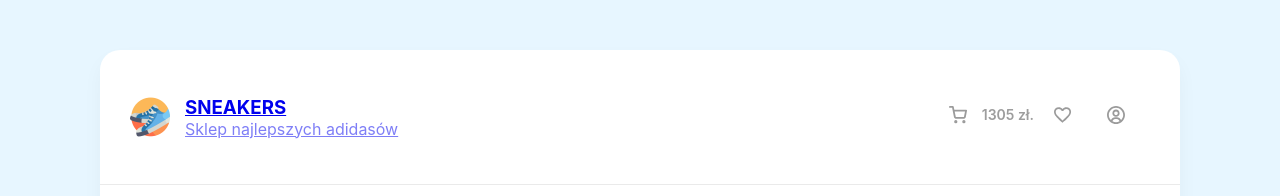
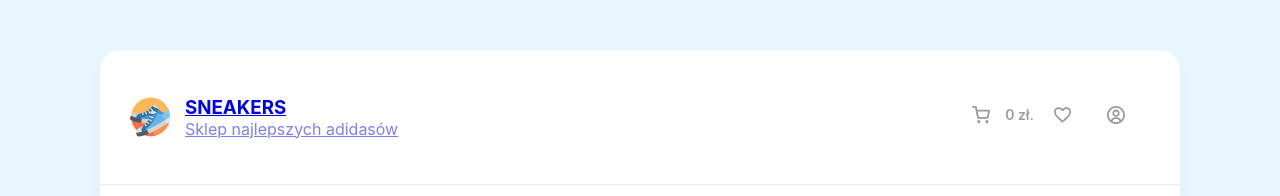
Before and after one commit to anaastastasiia/react-sneakers, a React (Create React App) app: page / in a window 1280 px wide. Shown: the top 196 px of the page. Built offline with nearby package versions, Linux system fonts and the light colour scheme; no server answers; the HTML template or start-up script is replaced by a standard one.

Commit message:
added totalPrice to DrawerCart and Header

```diff
--- a/src/components/DrawerCart.js
+++ b/src/components/DrawerCart.js
@@ -1,12 +1,12 @@
 import React from "react";
 import axios from "axios";
 import Info from "../components/ProductItem/Info";
-import AppContext from "../context";
+import { useCart } from "../hooks/useCart";
 
 const delay = (ms) => new Promise((resolve) => setTimeout(resolve, ms));
 
 function DrawerCart({ onCloseCart, onRemove, sneakersArray = [] }) {
-  const { cartItems, setCartItems } = React.useContext(AppContext);
+  const { cartItems, setCartItems, totalPrice } = useCart();
   const { orderId, setOrderId } = React.useState(null);
   const [isOrderComplete, setIsOrderComplete] = React.useState(false);
   const [isLoading, setIsLoading] = React.useState(false);
@@ -81,12 +81,12 @@
                 <li>
                   <span>Razem:</span>
                   <div></div>
-                  <b>0 zł.</b>
+                  <b>{totalPrice} zł.</b>
                 </li>
                 <li>
                   <span>Podatek 5%:</span>
                   <div></div>
-                  <b>0 zł.</b>
+                  <b>{(totalPrice / 100) * 5} zł.</b>
                 </li>
               </ul>
               <button
--- a/src/components/Header.js
+++ b/src/components/Header.js
@@ -1,7 +1,10 @@
 import React from "react";
-import {Link} from "react-router-dom"
+import { Link } from "react-router-dom";
+import { useCart } from "../hooks/useCart";
 
 function Header(props) {
+  const { totalPrice } = useCart();
+
   return (
     <header className="header">
       <Link to="/">
@@ -16,7 +19,7 @@
       <ul className="user-block">
         <li onClick={props.onClickCart} className="user-item">
           <img width={18} height={18} src="/img/cart.svg" alt="Cart" />
-          <span>1305 zł.</span>
+          <span>{totalPrice} zł.</span>
         </li>
         <li className="user-item">
           <Link to="/favorites">
--- /dev/null
+++ b/src/hooks/useCart.js
@@ -0,0 +1,11 @@
+import React from "react";
+import AppContext from "../context";
+
+export const useCart = () => {
+  const { cartItems, setCartItems } = React.useContext(AppContext);
+  const totalPrice = Math.round(
+    cartItems.reduce((sum, obj) => obj.price + sum, 0)
+  );
+
+  return { cartItems, setCartItems, totalPrice };
+};
```
Lines whose indentation alone changed are shown as unchanged.
